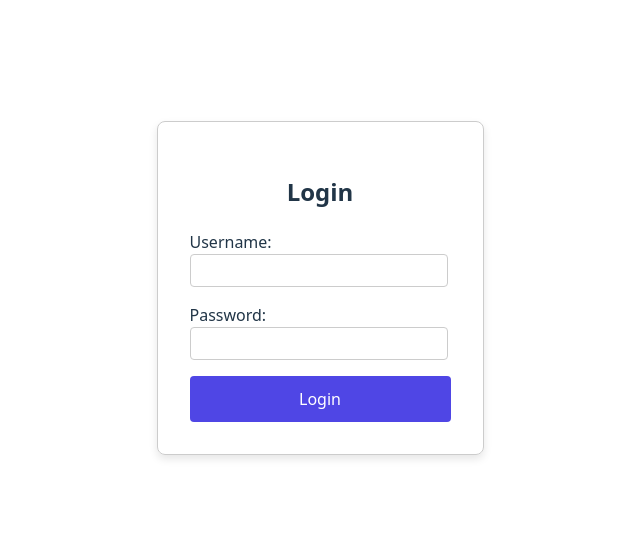
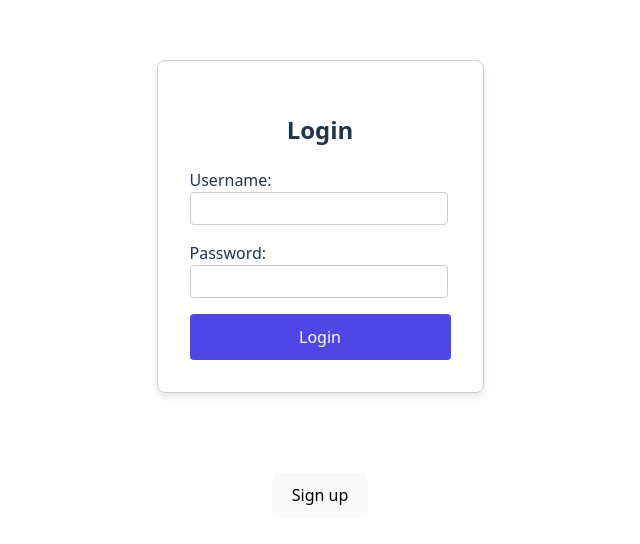
Before and after one commit to kristianriis/BPTracker, a React (Vite) app in the folder BPTracker/BPTracker.Frontend/: page /login in a window 1280 px wide. Shown: the part 112-656 px from the top of the page, without its empty margins (320-960 px from the left). Built offline with nearby package versions, Linux system fonts and the light colour scheme.

Commit message:
add: signup button on login page

```diff
--- a/BPTracker/BPTracker.Frontend/src/pages/LoginPage.jsx
+++ b/BPTracker/BPTracker.Frontend/src/pages/LoginPage.jsx
@@ -100,6 +100,11 @@ function LoginPage() {
                     </button>
                 </form>
             </div>
+
+
+            <button style={{ marginTop: '5rem' }} onClick={() => navigate('/register')} className="signup-button">
+                Sign up
+            </button>
         </div>
     );
 }
```
